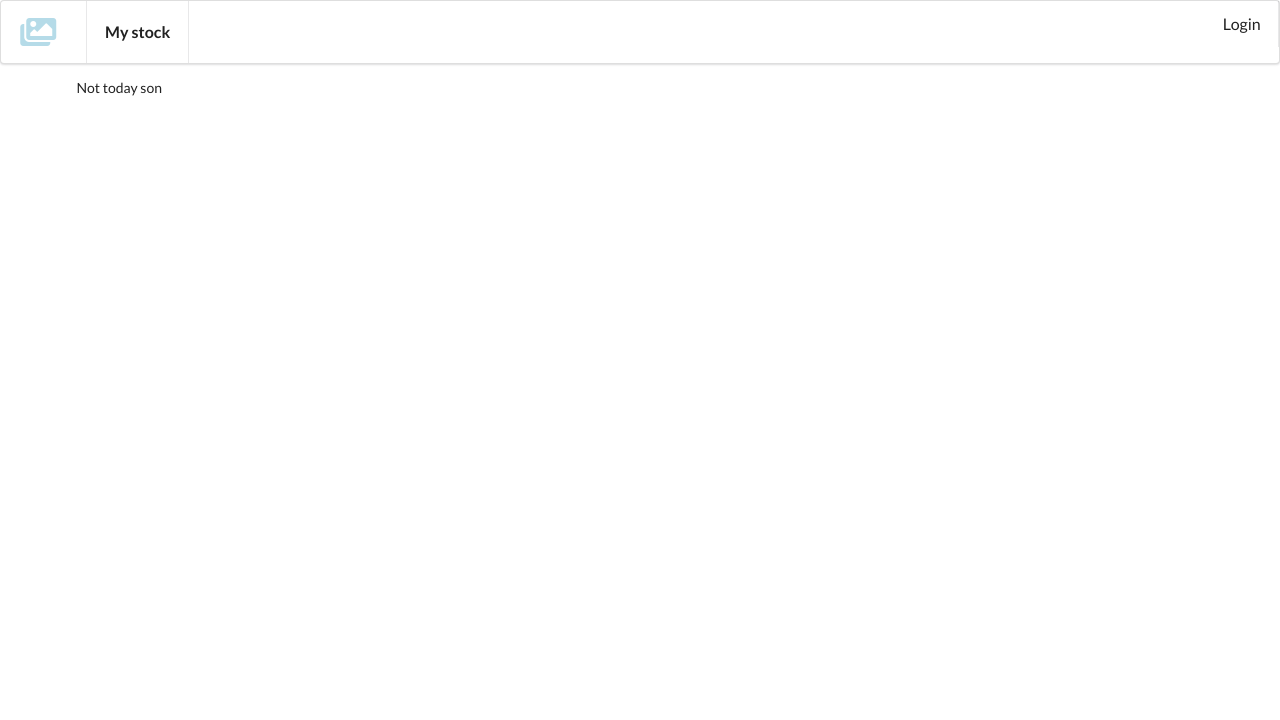
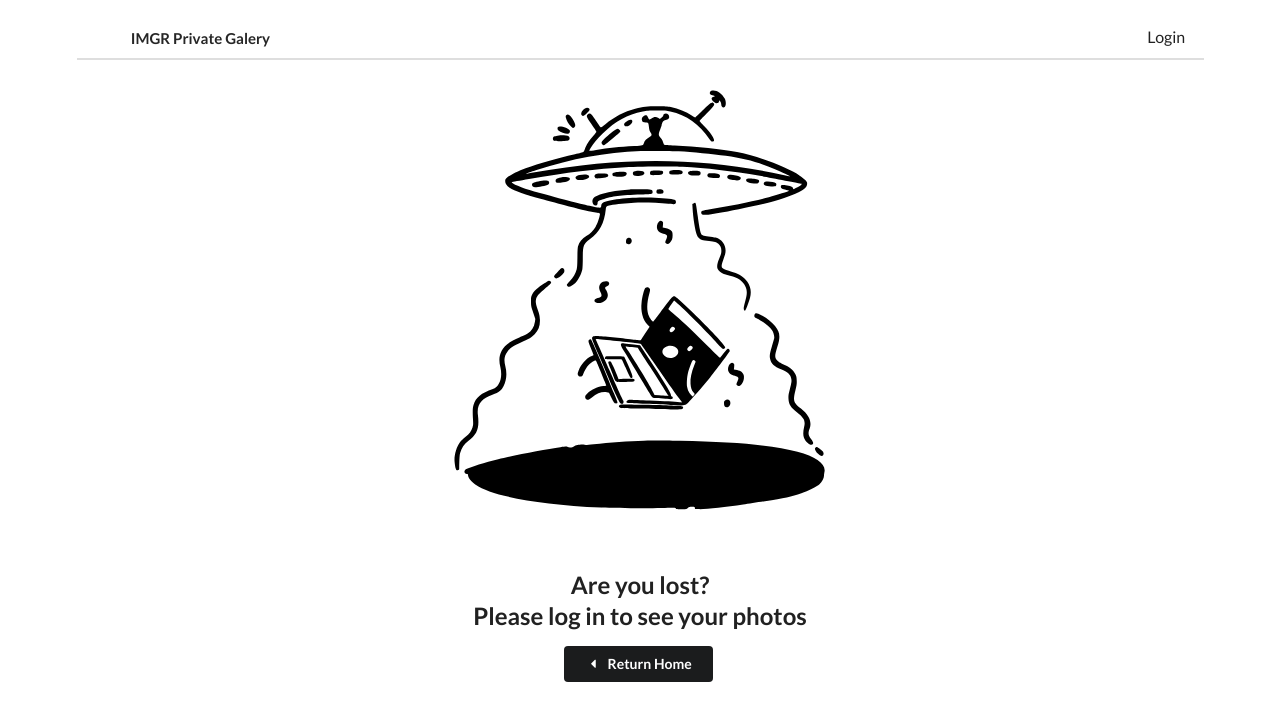
Before and after one commit to svarggas/Vue-galery, a Vue app: page /upload in a window 1280 px wide. Shown: the top 720 px of the page. Built offline with nearby package versions, Linux system fonts and the light colour scheme.

Commit message:
Multiple changes
- Header
- New landing page
- New routes added to Vue Routers
- Changed error page names
- Validation of not logged in
- Validation of 404 error message
-Adjusting Error page to redirect to home

```diff
--- a/public/index.html
+++ b/public/index.html
@@ -6,7 +6,7 @@
     <meta name="viewport" content="width=device-width,initial-scale=1.0">
     <link rel="stylesheet" href="https://cdnjs.cloudflare.com/ajax/libs/semantic-ui/2.4.1/semantic.min.css">
     <link rel="icon" href="<%= BASE_URL %>favicon.ico">
-    <title><%= htmlWebpackPlugin.options.title %></title>
+    <title>IMGUR Galery</title>
   </head>
   <body>
     <noscript>
--- a/src/components/AppHeader.vue
+++ b/src/components/AppHeader.vue
@@ -1,25 +1,28 @@
 <template>
-    <div class="ui stackable menu">
+
+    <div class="ui container">
+        <div class="ui large secondary pointing menu">
             <div class="item">
-            <i class="images big icon"></i>
+                &nbsp;
             </div>
             <a href="/" class="header item">
-            My stock
+                IMGR Private Galery
             </a>
 
             <div class="right menu">
                 <div v-if="isLoggedIn" class="horizontal">
-                <router-link to="/" class="ui item">Galery</router-link>
+                    <router-link to="/galery" class="ui item">Galery</router-link>
                     <router-link to="/upload" class="ui item">Upload</router-link>
                     <a class="ui item" @click="logout">Logout</a>
                 </div>
 
                 <div v-else>
-                <a href="#" class="ui item" @click="login">Login</a>
+                    <a class="ui item" @click="login">Login</a>
                 </div>
 
             </div>
 
+        </div>
     </div>
 </template>
 
@@ -44,4 +47,7 @@
     i{
         color: lightblue;
     }
+    .container{
+        padding-top: 15px;
+    }
 </style>
--- a/src/components/ErrorPage.vue
+++ b/src/components/ErrorPage.vue
@@ -7,15 +7,17 @@
             Please log in to see your photos
         </h2>
         <button type="button" class="ui secondary button">
-            <i class="icon caret left"></i>Return Home
-            <!--- Return to landing page with router --->
+            <router-link to="/" class="white">
+                <i class="icon caret left"></i>
+                Return Home
+            </router-link>
         </button>
     </div>
 </template>
 
 <script>
 export default {
-    name: 'NotLoggedIn'
+    name: 'ErrorPage'
 }
 </script>
 
@@ -28,4 +30,7 @@ export default {
         width: 80vh;
         height: auto;
     }
+    .white{
+        color: white;
+    }
 </style>
--- a/src/components/ImageList.vue
+++ b/src/components/ImageList.vue
@@ -6,21 +6,21 @@
                 :key="image.id"/>
         </div>
         <div v-else>
-            <NotLoggedIn/>
+            <ErrorPage/>
         </div>
     </div>
 </template>
 
 <script>
 import { mapActions, mapGetters } from 'vuex'
-import NotLoggedIn from './NotLoggedIn'
+import ErrorPage from './ErrorPage'
 
 export default {
     name: 'ImageList',
     methods: mapActions(['fetchImages']),
     computed: mapGetters(['allImages', 'isLoggedIn']),
     components: {
-        NotLoggedIn
+        ErrorPage
     },
     created(){
         this.fetchImages();
--- /dev/null
+++ b/src/components/Landing.vue
@@ -0,0 +1,33 @@
+<template>
+    <div>
+
+        <div v-if="!isLoggedIn" class="notLoggedInDiv">
+            <img src="../../public/imgs/LogInPlease.png" class="notLoggedInImg">
+            <h1>Please log in  or register in IMGUR to enter</h1>
+        </div>
+
+    </div>
+</template>
+
+<script>
+    import { mapActions, mapGetters } from 'vuex';
+
+    export default {
+        name: 'Landing',
+        methods: mapActions(['login','logout']),
+        computed: mapGetters(['isLoggedIn'])
+    }
+</script>
+
+<style scoped>
+    .notLoggedInDiv{
+        text-align: center;
+    }
+    .notLoggedInImg{
+       width: 70%;
+        height: auto;
+    }
+    h1{
+        font-size: 48px;
+    }
+</style>
--- a/src/components/UploadForm.vue
+++ b/src/components/UploadForm.vue
@@ -11,17 +11,21 @@
         </div>
     </div>
     <div v-else>
-        Not today son
+        <ErrorPage/>
     </div>
 </template>
 
 <script>
 import { mapActions, mapGetters } from 'vuex';
+import ErrorPage from './ErrorPage'
 
 export default {
     name: 'UploadForm',
     methods: mapActions (['uploadImages']),
-    computed: mapGetters(['isLoggedIn'])
+    computed: mapGetters(['isLoggedIn']),
+    components: {
+        ErrorPage
+    },
 }
 </script>
 
--- a/src/store/modules/auth.js
+++ b/src/store/modules/auth.js
@@ -14,6 +14,7 @@ const actions = {
     logout: ({ commit }) => {
         commit('setToken', null);
         window.localStorage.removeItem('imgur_token')
+        router.push('/')
     },
     login: () => {
         api.login();
@@ -22,7 +23,7 @@ const actions = {
         const query = qs.parse(hash.replace('#',''))
         commit('setToken', query.access_token)
         window.localStorage.setItem('imgur_token',query.access_token)
-        router.push('/')
+        router.push('/galery')
     }
 };
 
--- a/src/store/modules/images.js
+++ b/src/store/modules/images.js
@@ -18,7 +18,7 @@ const actions = {
     async uploadImages( { rootState }, images ){
         const { token } = rootState.auth;
         await api.uploadImages(images, token);
-        router.push('/');
+        router.push('/galery');
     }
 }
 
```
Also changed, not shown: src/main.js (+5 -3 lines), public/imgs/LogInPlease.png (added), 1 other file (tests, documents, lock files or other folders). Lines whose indentation alone changed are shown as unchanged.
